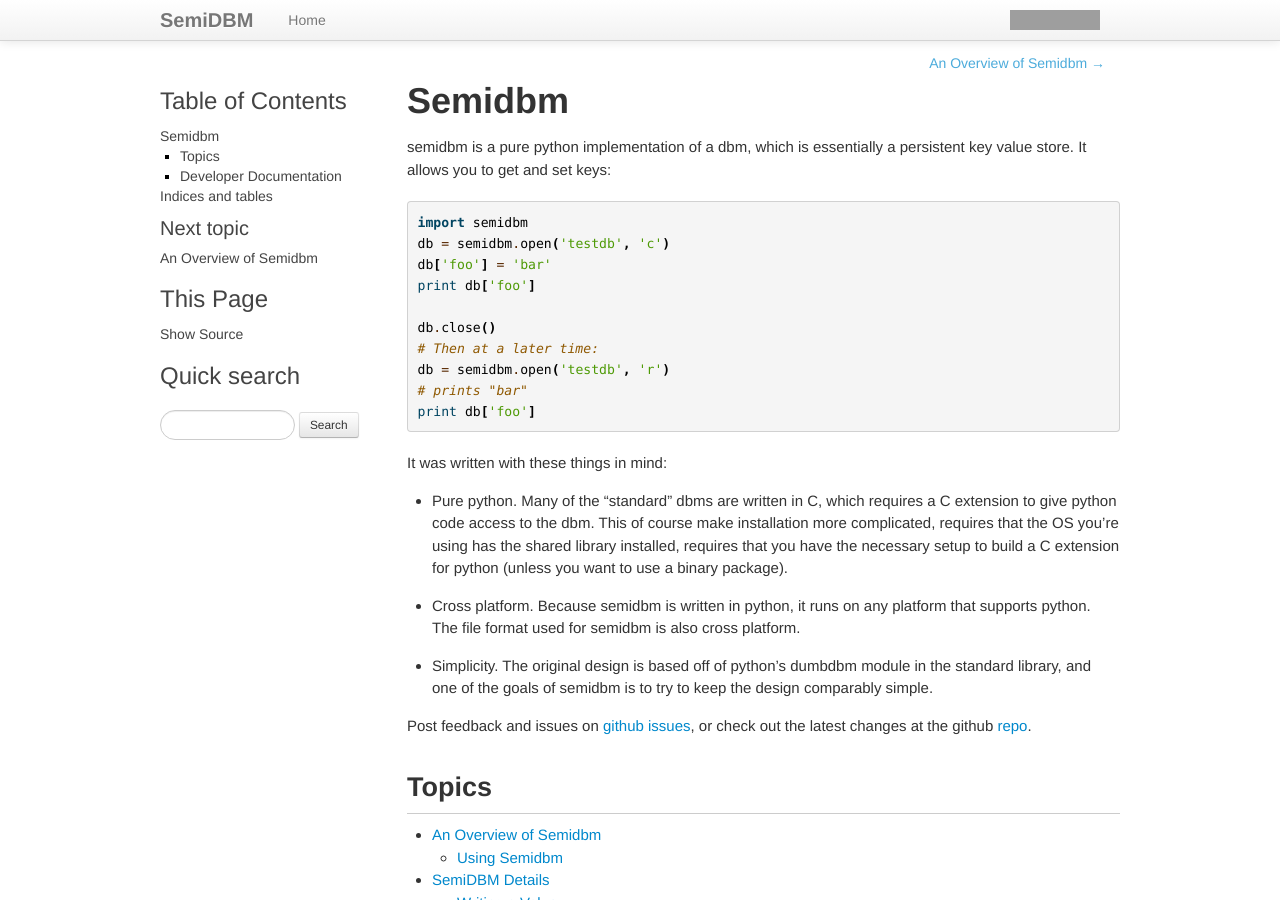
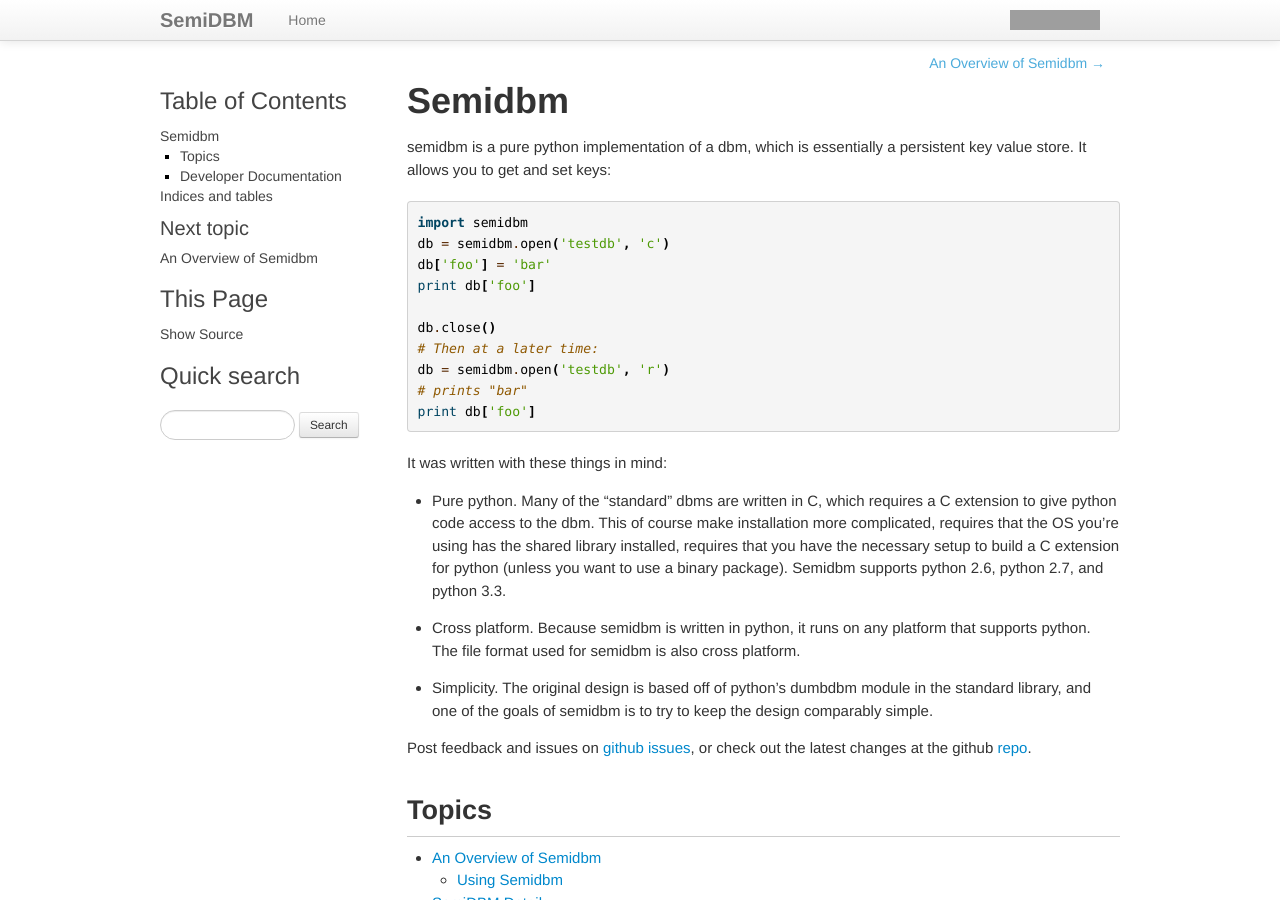
Before and after one commit to jamesls/semidbm, a Sphinx documentation site: the page built from docs/index.rst, in a window 1280 px wide and 900 px high. Built offline with Sphinx 7.4.7, drawn with Linux system fonts in a browser that asks for light colours; grey boxes are pictures that could not be loaded.

```diff
--- a/docs/conf.py
+++ b/docs/conf.py
@@ -87,7 +87,7 @@ exclude_patterns = ['_build']
 
 
 # -- Options for HTML output ---------------------------------------------------
-sys.path.append(os.path.join(os.path.dirname(os.path.abspath(__file__)), '_themes'))
+sys.path.insert(0, os.path.join(os.path.dirname(os.path.abspath(__file__)), '_themes'))
 import guzzle_sphinx_theme
 
 # The name of the Pygments (syntax highlighting) style to use.
--- a/docs/index.rst
+++ b/docs/index.rst
@@ -23,7 +23,8 @@ It was written with these things in mind:
   This of course make installation more complicated, requires that
   the OS you're using has the shared library installed, requires
   that you have the necessary setup to build a C extension for python
-  (unless you want to use a binary package).
+  (unless you want to use a binary package).  Semidbm supports python
+  2.6, python 2.7, and python 3.3.
 * Cross platform.  Because semidbm is written in python, it runs
   on any platform that supports python.  The file format used for
   semidbm is also cross platform.
```
